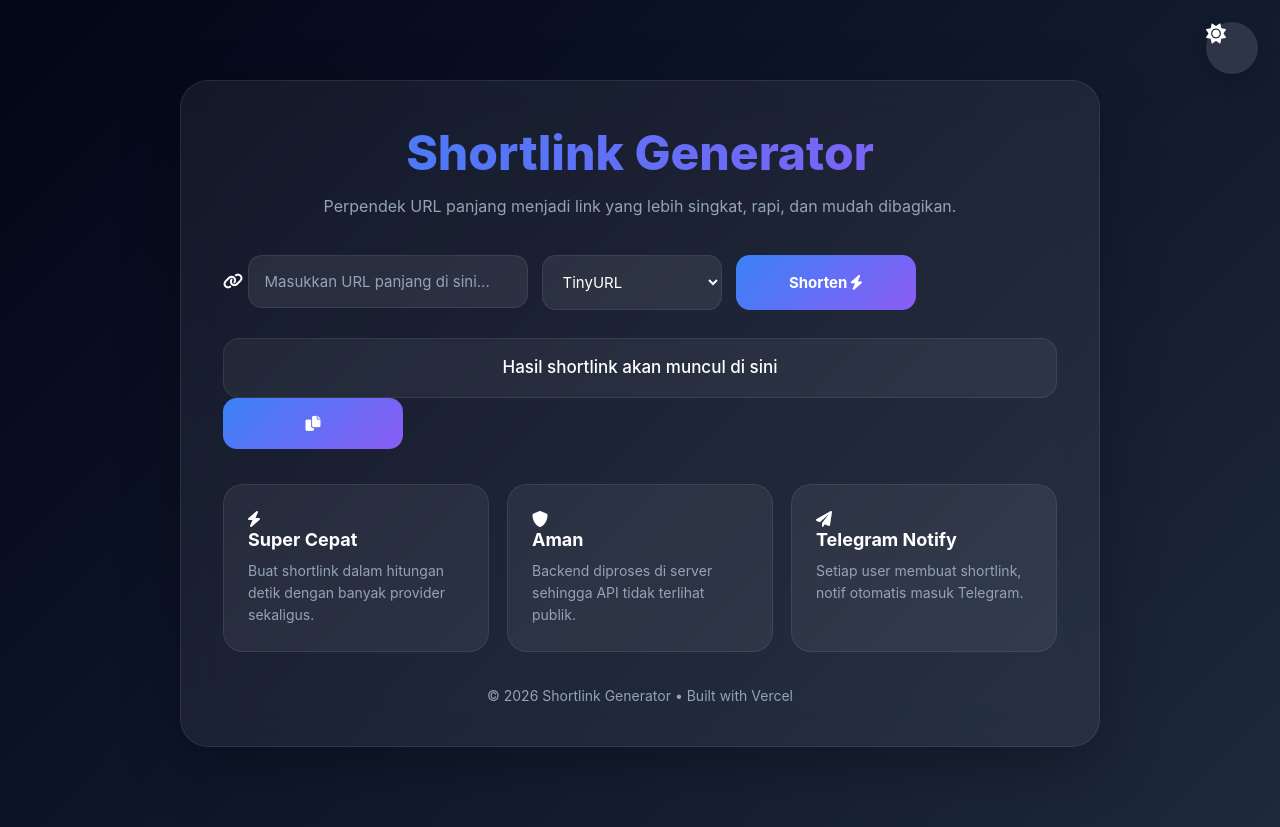
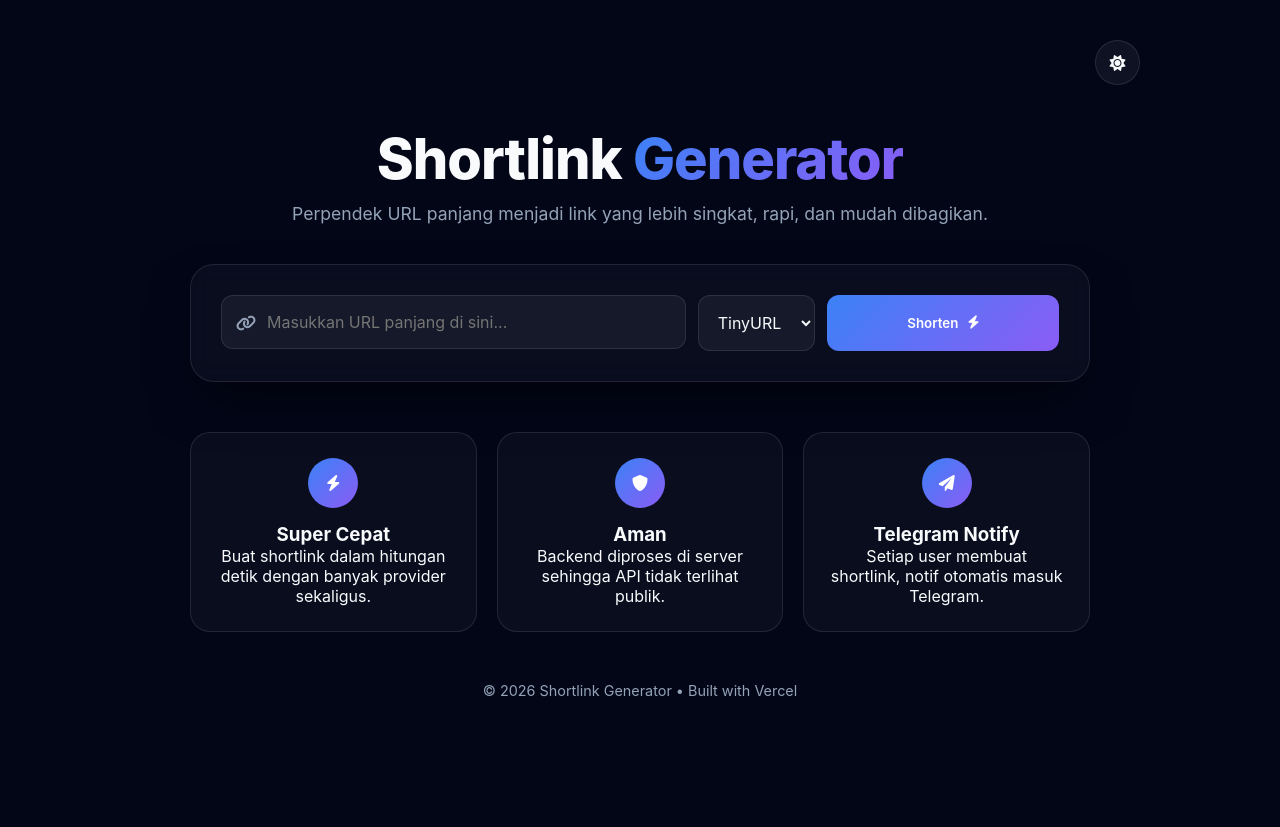
Before and after one commit to HidzzY/WebShortLink, a website: page index.html in a window 1280 px wide. After the commit the page ends 800 px from the top, so only its background shows below. Drawn offline with Linux system fonts and the light colour scheme.

Commit message:
Update style.css

```diff
--- a/public/style.css
+++ b/public/style.css
@@ -1,232 +1,208 @@
+:root {
+  /* Dark Theme Colors */
+  --bg-color: #020617;
+  --card-bg: rgba(255, 255, 255, 0.03);
+  --text-main: #f8fafc;
+  --text-sub: #94a3b8;
+  --accent: linear-gradient(135deg, #3b82f6, #8b5cf6);
+  --input-bg: rgba(255, 255, 255, 0.05);
+  --border: rgba(255, 255, 255, 0.1);
+  --shadow: 0 25px 50px -12px rgba(0, 0, 0, 0.5);
+}
+
+.light-theme {
+  /* Light Theme Colors */
+  --bg-color: #f1f5f9;
+  --card-bg: #ffffff;
+  --text-main: #1e293b;
+  --text-sub: #64748b;
+  --input-bg: #f8fafc;
+  --border: #e2e8f0;
+  --shadow: 0 10px 30px rgba(0, 0, 0, 0.05);
+}
+
 * {
   margin: 0;
   padding: 0;
   box-sizing: border-box;
-  font-family: Inter, "Segoe UI", sans-serif;
-}
-
-:root {
-  --bg: linear-gradient(135deg, #020617, #0f172a, #1e293b);
-  --text: #ffffff;
-  --card: rgba(255, 255, 255, 0.06);
-  --border: rgba(255, 255, 255, 0.08);
-  --subtitle: #94a3b8;
-  --result: rgba(255,255,255,0.05);
-}
-
-body.light {
-  --bg: linear-gradient(135deg, #f8fafc, #e2e8f0, #cbd5e1);
-  --text: #0f172a;
-  --card: rgba(255, 255, 255, 0.8);
-  --border: rgba(0, 0, 0, 0.08);
-  --subtitle: #475569;
-  --result: rgba(255,255,255,0.8);
+  font-family: 'Inter', 'Segoe UI', sans-serif;
+  transition: background 0.3s, color 0.3s;
 }
 
 body {
   min-height: 100vh;
-  background: var(--bg);
-  color: var(--text);
-  padding: 30px;
-  transition: all 0.35s ease;
+  background-color: var(--bg-color);
+  color: var(--text-main);
+  padding: 20px;
+  display: flex;
+  flex-direction: column;
+  align-items: center;
+}
+
+.navbar {
+  width: 100%;
+  max-width: 1000px;
+  display: flex;
+  justify-content: flex-end;
+  padding: 20px 0;
+}
+
+.theme-toggle {
+  cursor: pointer;
+  padding: 10px;
+  border-radius: 50%;
+  background: var(--input-bg);
+  border: 1px solid var(--border);
+  width: 45px;
+  height: 45px;
+  display: flex;
+  justify-content: center;
+  align-items: center;
 }
 
 .container {
-  max-width: 920px;
-  margin: 50px auto;
-  padding: 42px;
-  border-radius: 28px;
-  background: var(--card);
-  border: 1px solid var(--border);
-  backdrop-filter: blur(18px);
-  box-shadow: 0 20px 60px rgba(0,0,0,0.25);
-  transition: 0.3s ease;
+  max-width: 900px;
+  width: 100%;
+  margin-top: 20px;
+}
+
+header {
+  text-align: center;
+  margin-bottom: 40px;
 }
 
 h1 {
-  font-size: 3rem;
-  text-align: center;
-  margin-bottom: 12px;
+  font-size: 3.5rem;
   font-weight: 800;
-  background: linear-gradient(to right, #3b82f6, #8b5cf6);
+  letter-spacing: -1px;
+}
+
+h1 span {
+  background: var(--accent);
   -webkit-background-clip: text;
   -webkit-text-fill-color: transparent;
 }
 
 .subtitle {
-  text-align: center;
-  color: var(--subtitle);
-  margin-bottom: 35px;
-  font-size: 1rem;
-  line-height: 1.6;
+  color: var(--text-sub);
+  margin-top: 10px;
+  font-size: 1.1rem;
+}
+
+.card {
+  background: var(--card-bg);
+  backdrop-filter: blur(12px);
+  border: 1px solid var(--border);
+  border-radius: 24px;
+  padding: 30px;
+  box-shadow: var(--shadow);
 }
 
 .form-group {
   display: flex;
-  gap: 14px;
+  gap: 12px;
   flex-wrap: wrap;
 }
 
-input {
-  flex: 1;
-  min-width: 280px;
+.input-wrapper {
+  flex: 2;
+  position: relative;
+  min-width: 250px;
 }
 
-select,
-button {
-  width: 180px;
+.input-wrapper i {
+  position: absolute;
+  left: 15px;
+  top: 50%;
+  transform: translateY(-50%);
+  color: var(--text-sub);
 }
 
-input,
-select,
-button {
-  padding: 16px;
-  border-radius: 14px;
+input, select {
+  width: 100%;
+  padding: 16px 16px 16px 45px;
+  border-radius: 12px;
   border: 1px solid var(--border);
+  background: var(--input-bg);
+  color: var(--text-main);
   outline: none;
-  font-size: 15px;
-  transition: all 0.25s ease;
+  font-size: 1rem;
 }
 
-input,
 select {
-  background: rgba(255,255,255,0.08);
-  color: var(--text);
+  padding-left: 15px;
 }
 
-input::placeholder {
-  color: var(--subtitle);
+.btn-primary {
+  flex: 1;
+  min-width: 150px;
+  background: var(--accent);
+  color: white;
+  border: none;
+  border-radius: 12px;
+  font-weight: 600;
+  cursor: pointer;
+  display: flex;
+  justify-content: center;
+  align-items: center;
+  gap: 10px;
 }
 
-input:focus,
-select:focus {
-  border-color: #60a5fa;
-  box-shadow: 0 0 0 4px rgba(96,165,250,0.15);
+.btn-primary:hover {
+  filter: brightness(1.1);
+  transform: translateY(-2px);
 }
 
-button {
-  border: none;
-  cursor: pointer;
-  font-weight: 700;
-  color: white;
-  background: linear-gradient(135deg, #3b82f6, #8b5cf6);
+#result-container {
+  margin-top: 25px;
+  background: var(--input-bg);
+  padding: 15px 20px;
+  border-radius: 12px;
+  display: flex;
+  justify-content: space-between;
+  align-items: center;
+  border: 1px dashed var(--text-sub);
 }
 
-button:hover {
-  transform: translateY(-3px);
-  box-shadow: 0 12px 28px rgba(59,130,246,0.35);
-}
-
-#result {
-  margin-top: 28px;
-  text-align: center;
-  font-size: 17px;
-  font-weight: 500;
-  padding: 18px;
-  border-radius: 16px;
-  background: var(--result);
-  border: 1px solid var(--border);
-  min-height: 60px;
-}
-
-#result a {
-  color: #0ea5e9;
-  text-decoration: none;
-  word-break: break-word;
-  font-weight: 600;
-}
+.hidden { display: none !important; }
 
 .features {
   display: grid;
-  grid-template-columns: repeat(auto-fit, minmax(230px, 1fr));
-  gap: 18px;
-  margin-top: 35px;
+  grid-template-columns: repeat(auto-fit, minmax(250px, 1fr));
+  gap: 20px;
+  margin-top: 50px;
 }
 
 .feature-box {
-  padding: 24px;
+  background: var(--card-bg);
+  padding: 25px;
   border-radius: 20px;
-  background: var(--card);
   border: 1px solid var(--border);
-  transition: all 0.25s ease;
+  text-align: center;
 }
 
-.feature-box:hover {
-  transform: translateY(-5px);
-  box-shadow: 0 12px 24px rgba(0,0,0,0.12);
-}
-
-.feature-box h3 {
-  margin-bottom: 10px;
-  font-size: 18px;
-}
-
-.feature-box p {
-  color: var(--subtitle);
-  font-size: 14px;
-  line-height: 1.6;
+.icon-circle {
+  width: 50px;
+  height: 50px;
+  background: var(--accent);
+  border-radius: 50%;
+  display: flex;
+  justify-content: center;
+  align-items: center;
+  margin: 0 auto 15px;
+  color: white;
 }
 
 footer {
-  margin-top: 35px;
+  margin: 50px 0;
   text-align: center;
-  color: var(--subtitle);
-  font-size: 14px;
+  color: var(--text-sub);
+  font-size: 0.9rem;
 }
 
-.theme-toggle {
-  position: fixed;
-  top: 22px;
-  right: 22px;
-  width: 52px;
-  height: 52px;
-  border: none;
-  border-radius: 50%;
-  cursor: pointer;
-  font-size: 20px;
-  background: rgba(255,255,255,0.12);
-  backdrop-filter: blur(12px);
-  color: white;
-  box-shadow: 0 8px 20px rgba(0,0,0,0.2);
-  transition: 0.3s ease;
-  z-index: 999;
+/* Responsif */
+@media (max-width: 768px) {
+  h1 { font-size: 2.5rem; }
+  .form-group { flex-direction: column; }
+  .btn-primary { width: 100%; height: 55px; }
 }
-
-.theme-toggle:hover {
-  transform: scale(1.08);
-}
-
-body.light .theme-toggle {
-  color: #0f172a;
-  background: rgba(255,255,255,0.9);
-}
-
-@media (max-width: 768px) {
-  body {
-    padding: 18px;
-  }
-
-  .container {
-    margin-top: 70px;
-    padding: 28px;
-  }
-
-  h1 {
-    font-size: 2.2rem;
-  }
-
-  .form-group {
-    flex-direction: column;
-  }
-
-  input,
-  select,
-  button {
-    width: 100%;
-  }
-
-  .theme-toggle {
-    top: 15px;
-    right: 15px;
-  }
-}
```
